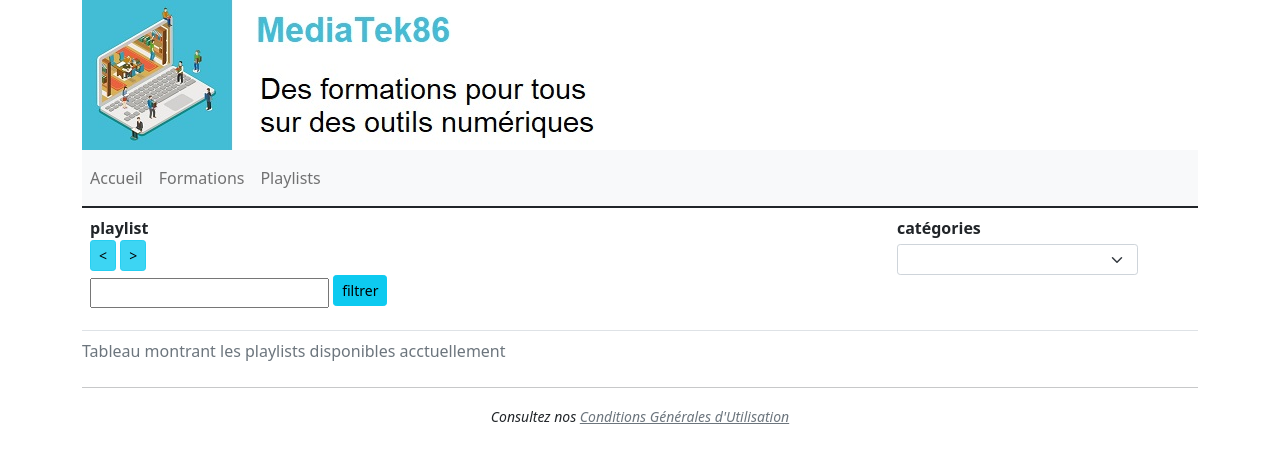
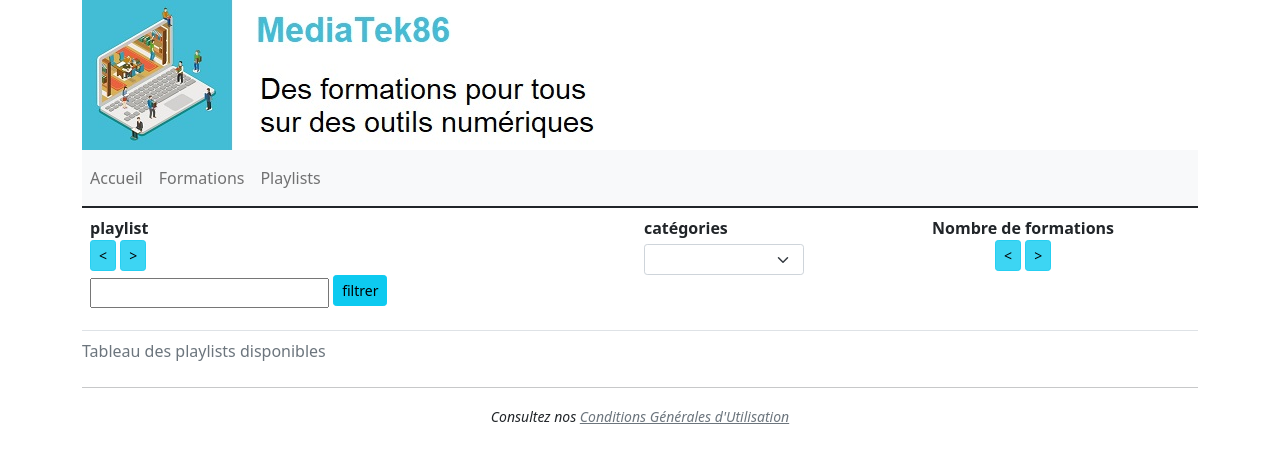
Before and after one commit to Theo-L11/mediatekformation, a Symfony app: template templates/pages/playlists.html.twig in a window 1280 px wide. Shown: the top 463 px of the page. Run offline with Twig, Linux system fonts and the light colour scheme; the template is opened without the code that fills it, so the values that code supplies are empty; some libraries are stand-ins or nearby versions.

Commit message:
Mission 1 : Tâche 2 : Ajouter une fonctionnalité

```diff
--- a/src/Entity/Playlist.php
+++ b/src/Entity/Playlist.php
@@ -92,5 +92,4 @@ class Playlist {
         }
         return $categories;
     }
-
 }
--- a/templates/pages/playlist.html.twig
+++ b/templates/pages/playlist.html.twig
@@ -12,6 +12,8 @@
             <br /><br />
             <strong>description :</strong><br />
                 {{ playlist.description|nl2br }}
+            <br /><br />
+            <strong>Nombre de formations disponibles: {{ playlist.formations|length}}</strong>
         </div>
         <div class="col">
             <!-- boucle sur l'affichage des formations -->
--- a/templates/pages/playlists.html.twig
+++ b/templates/pages/playlists.html.twig
@@ -1,7 +1,7 @@
 {% extends "basefront.html.twig" %}
 {% block body %}
     <table class="table table-striped">
-        <caption>Tableau montrant les playlists disponibles acctuellement</caption>
+        <caption>Tableau des playlists disponibles</caption>
         <thead>
             <tr>
                 <th class="text-left align-top" scope="col">
@@ -36,6 +36,12 @@
                 <th class="text-center align-top" scope="col">
                     &nbsp;
                 </th>
+                <th class="text-center align-top" scope="col">
+                    Nombre de formations<br />
+                    <a href="{{ path('playlists.sort', {champ:'number', ordre:'ASC'}) }}" class="btn btn-info btn-sm active" role="button" aria-pressed="true"><</a>
+                    <a href="{{ path('playlists.sort', {champ:'number', ordre:'DESC'}) }}" class="btn btn-info btn-sm active" role="button" aria-pressed="true">></a>
+
+                </th>
             </tr>
         </thead>
         <tbody>
@@ -59,6 +65,9 @@
                         <td class="text-center">
                             <a href="{{ path('playlists.showone', {id:playlists[k].id}) }}" class="btn btn-secondary">Voir détail</a>
                         </td>
+                        <td class="text-center">
+                            {{ playlists[k].formations|length }} vidéos
+                        </td>
                     </tr>
                 {% endfor %}
             {% endif %}
```
Also changed, not shown: src/Controller/PlaylistsController.php (+7 -14 lines), src/Repository/PlaylistRepository.php (+58 -18 lines).
